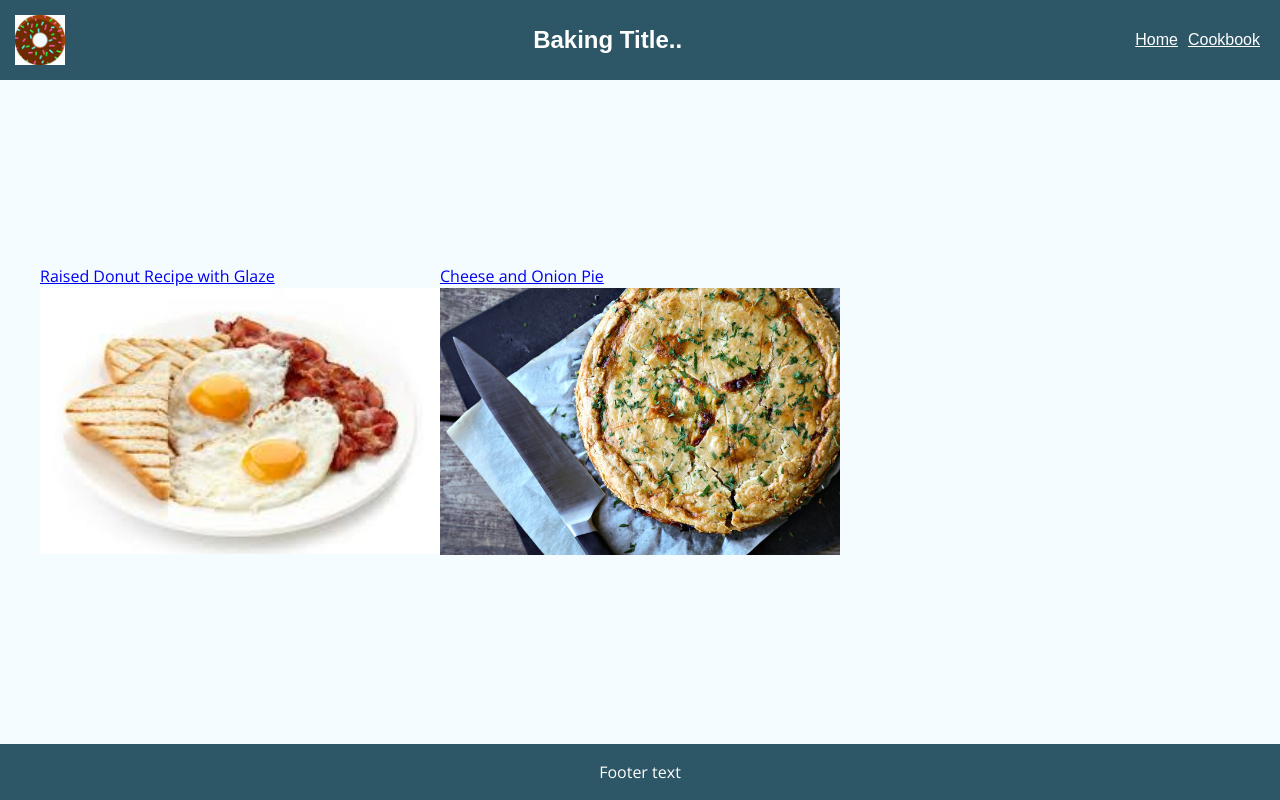
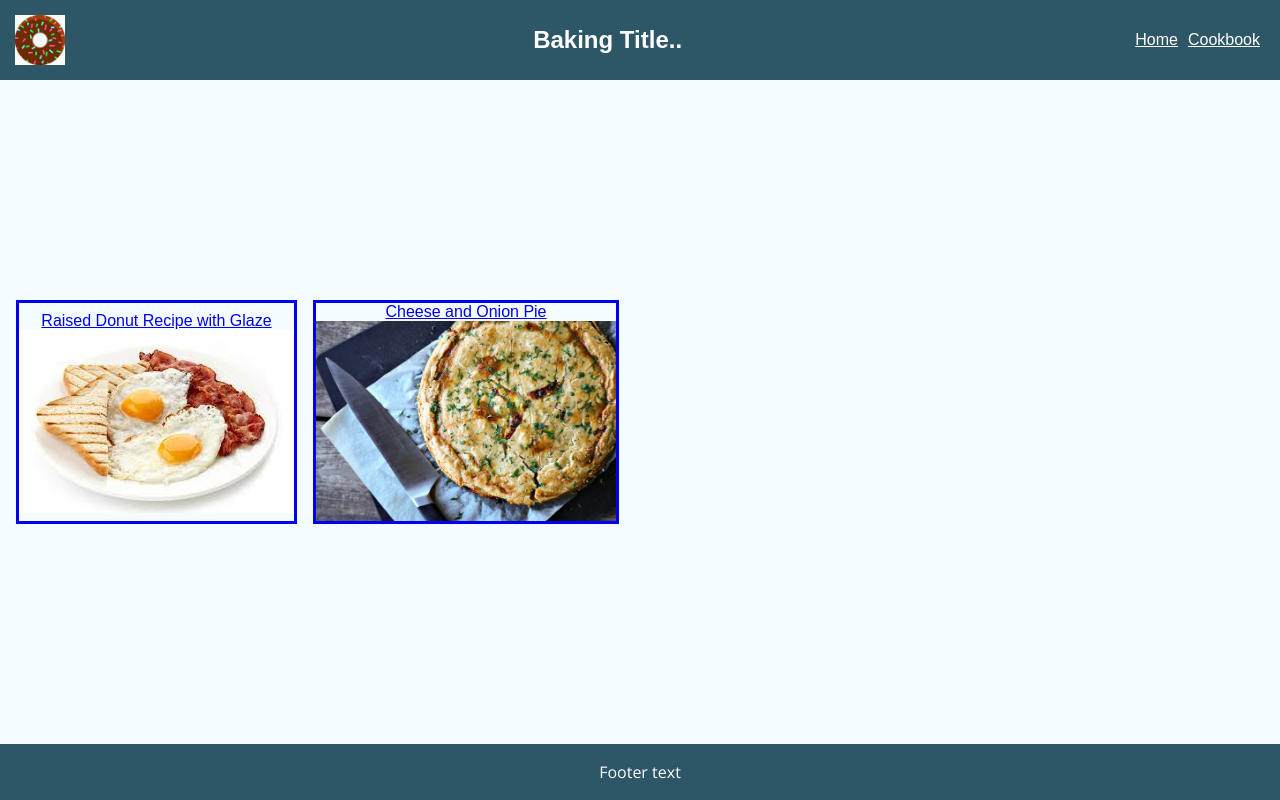
Before and after one commit to joejackson1993/cookbook, a React (Create React App) app: page /cookbook in a window 1280 px wide. Built offline with nearby package versions, Linux system fonts and the light colour scheme.

Commit message:
edited the recipies-list page images

```diff
--- a/src/components/ImageContainer.js
+++ b/src/components/ImageContainer.js
@@ -15,7 +15,7 @@ class ImageContainer extends Component {
 		const data = this.state.images;
 		console.log("logging data: " + data);
 		const imageBlocks = data.map((data) =>
-		<ImageBlock key={data.imageTitle} data={data} />
+		<ImageBlock key={data.imageLink} data={data} />
 	);
 
 	return (
--- a/src/components/Recipe.js
+++ b/src/components/Recipe.js
@@ -19,12 +19,12 @@ class Recipe extends Component {
 
   render() {
 
-    if (this.state.recipeNumber == 1){
+    if (this.state.recipeNumber === "1"){
       ingredients = donutRecipe.ingredients;
       overview = donutRecipe.overview;
       directions = donutRecipe.directions;
       images = donutRecipe.images;
-    } else if (this.state.recipeNumber == 2){
+    } else if (this.state.recipeNumber === "2"){
       ingredients = onionPieRecipe.ingredients;
       overview = onionPieRecipe.overview;
       directions = onionPieRecipe.directions;
--- a/src/components/Recipes.js
+++ b/src/components/Recipes.js
@@ -9,10 +9,10 @@ class Recipes extends Component {
 
   render() {
     const listItems = links.map((link) =>
-      <li className="Recipe-box" key={link.recipeNumber}>
-        <Link className="Recipe-link" to={`/cookbook/${link.recipeNumber}`}>{link.recipeTitle}</Link>
-        <img className="Recipe-image" src={link.imageLink}></img>
-      </li>
+        <Link key={link.recipeNumber} className="Recipe-link" to={`/cookbook/${link.recipeNumber}`}>
+          {link.recipeTitle}
+          <img className="Recipe-image" src={link.imageLink}></img>
+        </Link>
     );
 
     return (
--- a/src/styles/Recipes.css
+++ b/src/styles/Recipes.css
@@ -1,22 +1,24 @@
 .Recipies-main {
-  box-sizing: border-box;
+  width: 100%;
+  display: flex;
 }
 
 .Recipie-list {
+  padding: 0;
   display: flex;
-  flex-flow: row wrap;
 }
 
-.Recipe-box {
-  width: 400px;
-  display: flex;
-  flex-flow: column nowrap;
-  flex-basis: 50%;
-}
 .Recipe-image {
   max-width: 100%;
   height: auto;
 }
 .Recipe-link {
+  margin-left: 1em;
+  border-style: solid;
+  max-width: 300px;
 
+  display: flex;
+  flex-flow: column nowrap;
+  justify-content: center;
+  align-items: center;
 }
--- a/src/tempData.js
+++ b/src/tempData.js
@@ -173,15 +173,12 @@ Because there are so few ingredients in this pie, you really want to focus on us
   images: [
     {
       imageLink:onionPie1,
-      imageTitle:""
     },
     {
       imageLink:onionPie2,
-      imageTitle:""
     },
     {
       imageLink:onionPie3,
-      imageTitle:""
     }
   ],
   directions: [
```
